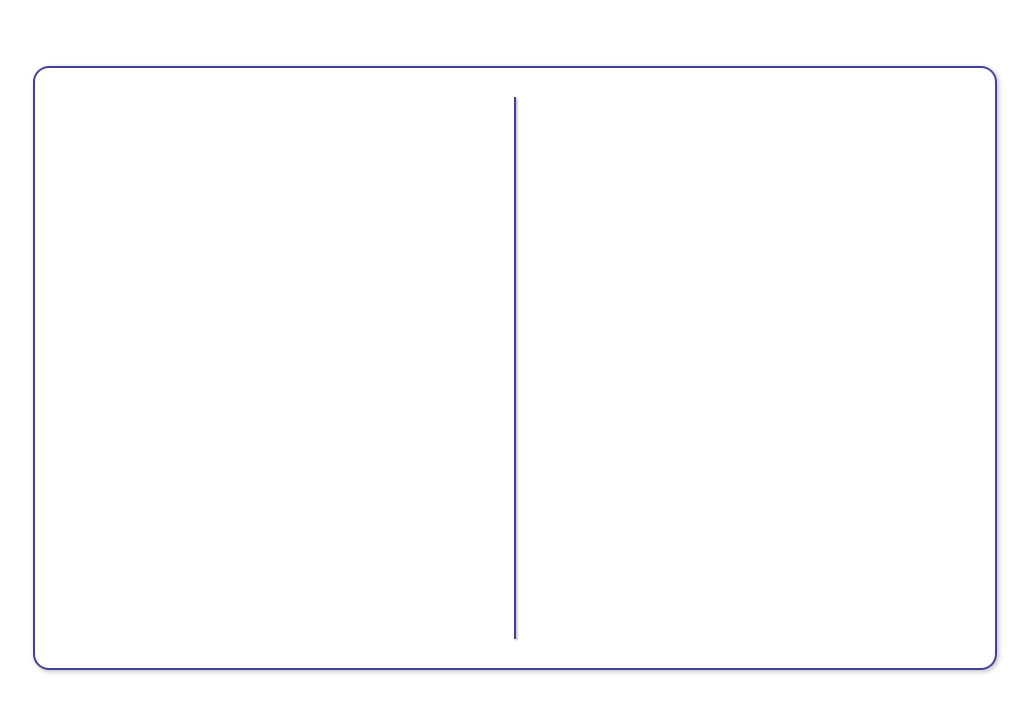
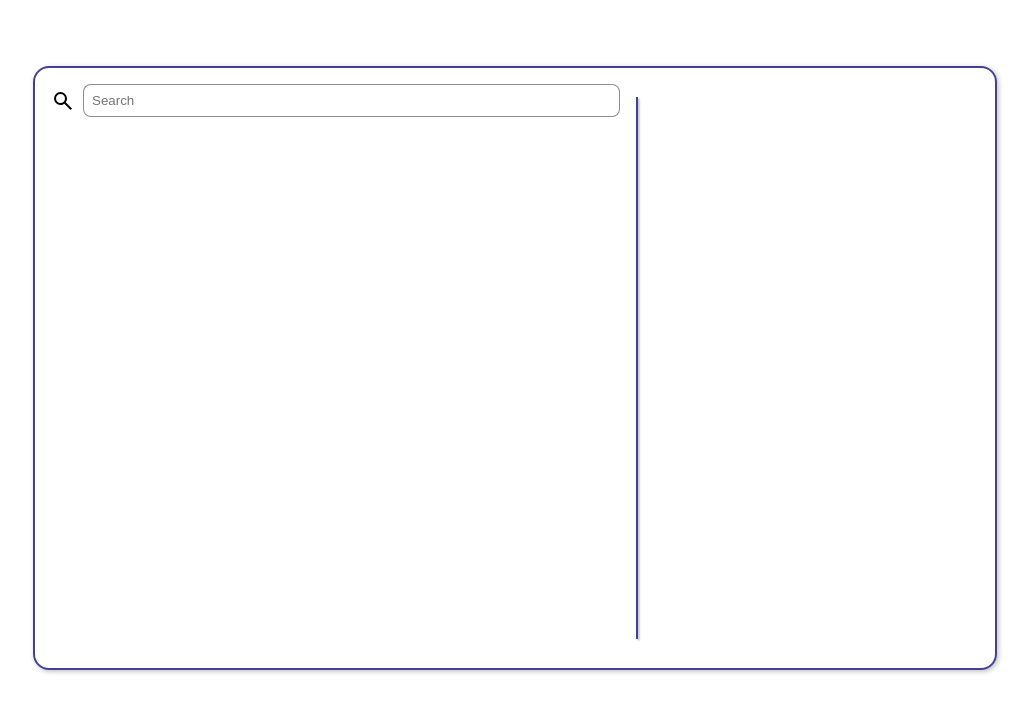
Before and after one commit to rigojr/chatting-module, a Nuxt app in the folder frontend/: page /chat in a window 1280 px wide. Shown: the top 712 px of the page, without its empty margins (125-1157 px from the left). Built offline with nearby package versions, Linux system fonts and the light colour scheme.

Commit message:
feat: add search conversation input

```diff
--- /dev/null
+++ b/frontend/components/conversation/ConversationSearch.vue
@@ -0,0 +1,73 @@
+<script setup lang="ts">
+/**
+ * The component public properties.
+ */
+interface Props {
+  search: string;
+  placeholder?: string;
+}
+
+withDefaults(defineProps<Props>(), {
+  'placeholder': 'Search'
+});
+
+interface Events {
+  (e: 'update:search', value: string): void;
+}
+
+const emits = defineEmits<Events>();
+
+/**
+ * Occurs when search input has changed.
+ *
+ * @param e The event.
+ */
+function onSearchChanged(e: Event): void {
+  const target = e.target;
+
+  if (!isHTMLInputElement(target)) {
+    // TODO: add error handling here.
+
+    return;
+  }
+
+  emits('update:search', target.value);
+}
+
+</script>
+
+<template>
+  <div class="conversation-search">
+    <Icon
+      class="conversation-search__icon"
+      name="material-symbols:search"
+      size="1.5rem"
+    />
+    <input
+      class="conversation-search__input"
+      type="text"
+      name="search"
+      id="search"
+      :value="search"
+      :placeholder="placeholder"
+      @input="onSearchChanged"
+    />
+  </div>
+</template>
+
+<style lang="scss" scoped>
+@use '@/styles/tools/mixins' as mixins;
+
+.conversation-search {
+  display: flex;
+  align-items: center;
+  margin: 0.5rem;
+
+  &__input {
+    flex-grow: 1;
+    margin-inline-start: 0.5rem;
+
+    @include mixins.inputStyle;
+  }
+}
+</style>
--- a/frontend/pages/chat/index.vue
+++ b/frontend/pages/chat/index.vue
@@ -1,11 +1,22 @@
 <script setup lang="ts">
 // TODO: using a middleware, we should check if the user can land here.
+
+/**
+ * Component private properties.
+ */
+type State = {
+  search: string;
+}
+
+const state = reactive<State>({
+  'search': ''
+});
 </script>
 
 <template>
   <div class="chat">
     <div class="chat__conversations">
-
+      <ConversationSearch v-model:search="state.search"/>
     </div>
     <div class="chat__divider"></div>
     <div class="chat__viewport">
--- a/frontend/styles/tools/form.scss
+++ b/frontend/styles/tools/form.scss
@@ -1,6 +1,6 @@
 @use '@/styles/settings/colors' as colors;
 
-@mixin formStyle {
+@mixin formStyle { // FIXME: remove style suffix
   display: flex;
   flex-direction: column;
   padding: 0.5rem; //TODO: setting
```
